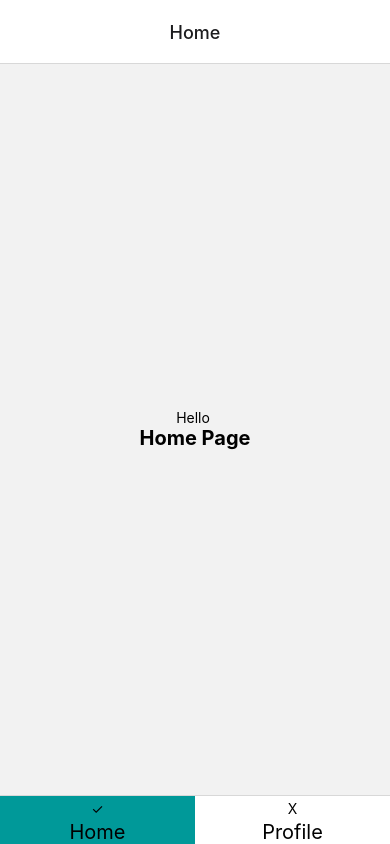
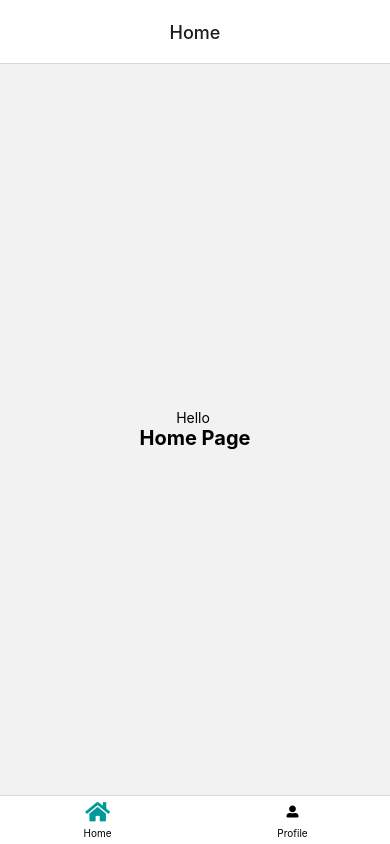
Before and after one commit to jahidhasanshuvo/react-native-redux-typescript.boilerplate, a React Native app: screen /BottomTab in a window 390 px wide. Built offline with nearby package versions, Linux system fonts and the light colour scheme.

Commit message:
react-native-vector-icons pacakge added for using icon of different icon library

```diff
--- a/package.json
+++ b/package.json
@@ -15,6 +15,7 @@
     "@react-navigation/native": "^6.0.6",
     "@react-navigation/native-stack": "^6.2.5",
     "@reduxjs/toolkit": "^1.7.1",
+    "@types/react-native-vector-icons": "^6.4.10",
     "@types/react-redux": "^7.1.21",
     "@types/redux": "^3.6.0",
     "react": "17.0.2",
@@ -22,6 +23,7 @@
     "react-native-eject": "^0.1.2",
     "react-native-safe-area-context": "^3.3.2",
     "react-native-screens": "^3.10.1",
+    "react-native-vector-icons": "^9.0.0",
     "react-redux": "^7.2.6",
     "redux": "^4.1.2",
     "redux-persist": "^6.0.0"
--- a/src/navigation/BottomTab.tsx
+++ b/src/navigation/BottomTab.tsx
@@ -3,7 +3,8 @@ import {createBottomTabNavigator} from '@react-navigation/bottom-tabs';
 import Home from '../screens/Home';
 import Profile from '../screens/Profile';
 import {Screens} from './Screens';
-import {StyleSheet, Text} from 'react-native';
+import {StyleSheet} from 'react-native';
+import Icon from 'react-native-vector-icons/FontAwesome5';
 
 const Tab = createBottomTabNavigator();
 
@@ -13,14 +14,25 @@ const BottomTab = () => {
       screenOptions={({route}) => ({
         headerTitleAlign: 'center',
         tabBarLabelStyle: styles.tabBarLabelStyle,
-        tabBarActiveBackgroundColor: '#009999',
-        tabBarIcon: ({focused, color, size}) => {
-          console.log(focused, color, size, route);
+        tabBarIcon: ({focused}) => {
+          let iconName, color, size;
+          switch (route.name) {
+            case Screens.Home:
+              iconName = 'home';
+              break;
+            case Screens.Profile:
+              iconName = 'user-alt';
+              break;
+            default:
+              iconName = '';
+              color = '#00999970';
+              size = 12;
+          }
           if (focused) {
-            return <Text>✓</Text>;
-          } else {
-            return <Text>X</Text>;
+            color = '#009999';
+            size = 22;
           }
+          return <Icon name={iconName} size={size} color={color} />;
         },
       })}>
       <Tab.Screen name={Screens.Home} component={Home} />
@@ -32,7 +44,7 @@ const BottomTab = () => {
 const styles = StyleSheet.create({
   tabBarLabelStyle: {
     color: '#000000',
-    fontSize: 20,
+    marginBottom: 5,
   },
 });
 
```
Also changed, not shown: 2 other files (tests, documents, lock files or other folders).
